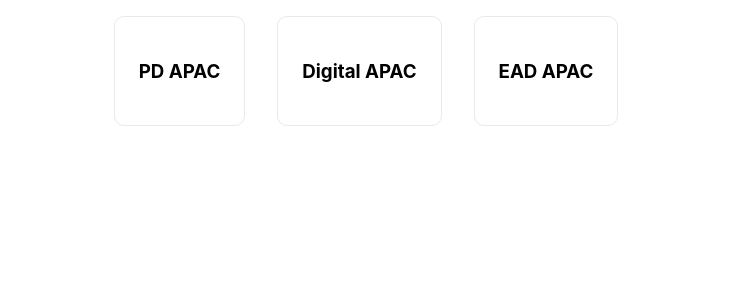
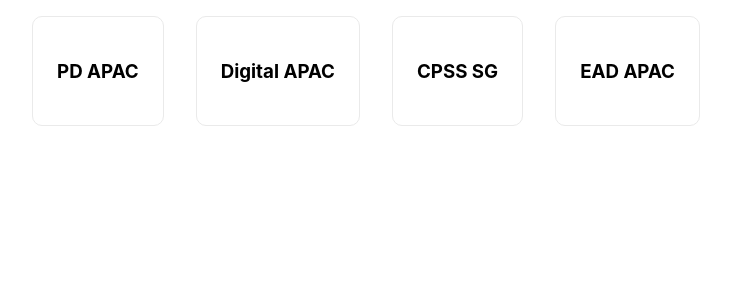
Before and after one commit to wku-dormakaba/attendance-board, a Next.js app: page / in a window 1280 px wide. Shown: the top 300 px of the page, without its empty margins (274-1005 px from the left). Built offline with nearby package versions, Linux system fonts and the light colour scheme.

Commit message:
add CPSS SG

```diff
--- a/pages/index.js
+++ b/pages/index.js
@@ -5,7 +5,7 @@ import Grid from '@material-ui/core/Grid';
 
 export default function Home() {
   return (
-    <Container maxWidth="sm">
+    <Container maxWidth="md">
       <Grid
         container
         direction="row"
@@ -28,6 +28,13 @@ export default function Home() {
         </div>
         <div className={styles.card}>
           <h3 className="title">
+            <Link href="/cpss-sg">
+              <a>CPSS SG</a>
+            </Link>
+          </h3>
+        </div>
+        <div className={styles.card}>
+          <h3 className="title">
             <Link href="/ead-apac">
               <a>EAD APAC</a>
             </Link>
```
Also changed, not shown: data/list.js (+7 -0 lines), pages/cpss-sg.js (added, +19 -0 lines).
